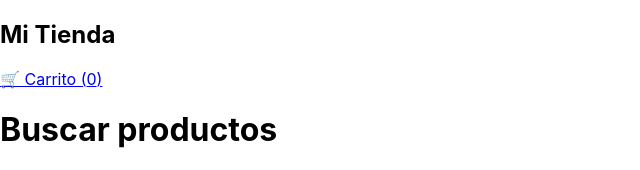
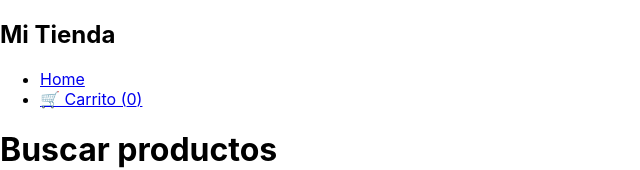
Before and after one commit to JuanmaGauna/Api-ML_TP3_D-Soft, a React (Create React App) app: page / in a window 1280 px wide. Shown: the top 170 px of the page, without its empty margins (0-640 px from the left). Built offline with nearby package versions, Linux system fonts and the light colour scheme; no server answers.

Commit message:
Home - Terminar compra

```diff
--- a/src/App.js
+++ b/src/App.js
@@ -3,7 +3,7 @@ import { BrowserRouter as Router, Route, Routes, Link } from 'react-router-dom';
 import Search from './components/Search';
 import ProductDetail from './components/ProductDetail';
 import Cart from './components/Cart';
-import Navbar from './components/Navbar'; // Componente para mostrar el carrito
+import Navbar from './components/Navbar'; // Importar el componente Navbar desde otro archivo
 
 function App() {
   return (
--- a/src/components/Cart.js
+++ b/src/components/Cart.js
@@ -1,13 +1,21 @@
 import React, { useContext } from 'react';
 import { CartContext } from '../context/CartContext';
+import { Link } from 'react-router-dom';
 
 function Cart() {
   const { cartItems, removeFromCart, updateQuantity } = useContext(CartContext);
+
+  const handleCheckout = () => {
+    // Aquí deberías integrar MercadoPago o cualquier plataforma de pago
+    alert('Redirigiendo a MercadoPago...');
+    // Redirecciona al cliente a MercadoPago, o crea la lógica correspondiente
+  };
 
   return (
     <div>
       <h1>Carrito de Compras</h1>
       {cartItems.length > 0 ? (
+        <>
           <ul>
             {cartItems.map((item) => (
               <li key={item.id}>
@@ -28,6 +36,9 @@ function Cart() {
               </li>
             ))}
           </ul>
+          <h2>Total de la compra: ${cartItems.reduce((acc, item) => acc + item.price * item.quantity, 0).toFixed(2)}</h2>
+          <button onClick={handleCheckout}>Terminar compra</button>
+        </>
       ) : (
         <p>El carrito está vacío</p>
       )}
--- a/src/components/Navbar.js
+++ b/src/components/Navbar.js
@@ -3,14 +3,19 @@ import { Link } from 'react-router-dom';
 import { CartContext } from '../context/CartContext';
 
 function Navbar() {
-  const { cartItems } = useContext(CartContext);
+  const { cartItems } = useContext(CartContext); // Usamos el contexto para obtener la cantidad de productos en el carrito
 
   return (
     <nav>
       <h2>Mi Tienda</h2>
-      <Link to="/cart">
-        🛒 Carrito ({cartItems.length}) {/* Muestra la cantidad de productos en el carrito */}
-      </Link>
+      <ul>
+        <li><Link to="/">Home</Link></li>
+        <li>
+          <Link to="/cart">
+            🛒 Carrito ({cartItems.length}) {/* Muestra la cantidad de productos en el carrito */}
+          </Link>
+        </li>
+      </ul>
     </nav>
   );
 }
```
Lines whose indentation alone changed are shown as unchanged.
